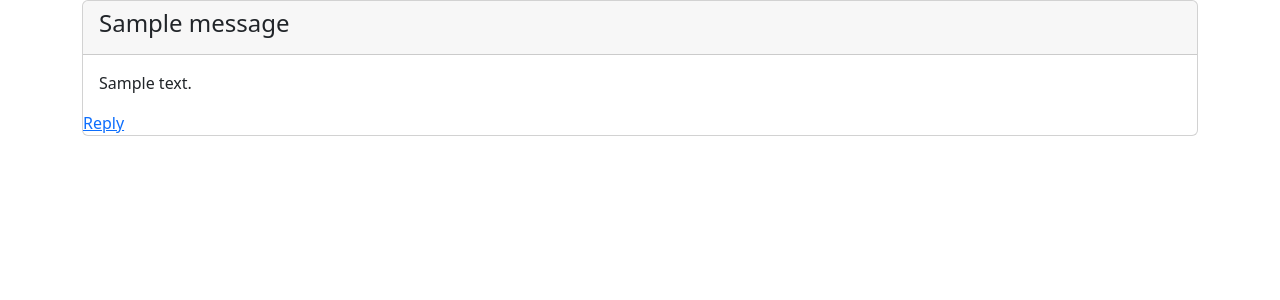
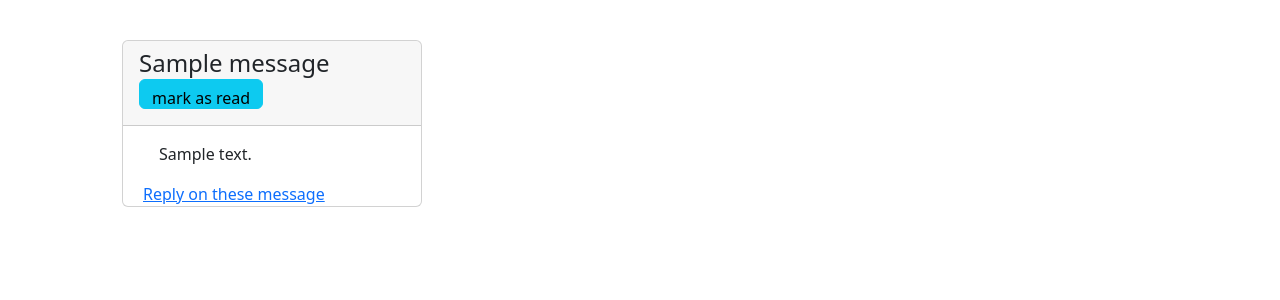
Before and after one commit to noura-ah/admission_project, a Django app: page /show_message in a window 1280 px wide. Shown: the part 62-362 px from the top of the page. Run offline with Django 3.2, Linux system fonts and the light colour scheme; tables that the repository leaves empty hold one stand-in row (values such as "Sample post"); some libraries are stand-ins or nearby versions.

Commit message:
add mark as read btn

```diff
--- a/admission_app/templates/show_message.html
+++ b/admission_app/templates/show_message.html
@@ -1,25 +1,27 @@
 {%extends 'base.html'%}
 
 {%block content%}
-<div class="container">
+<div class="container" style=" display: flex;">
     {% for msg in msgs %}
     <div id="accordion">
-        <div class="card">
+        <div class="card" style="margin: 40px; width: 300px;">
           <div class="card-header" id="headingOne">
             <h5 class="mb-0">
               <h4 data-toggle="collapse" data-target="#collapseOne" aria-expanded="true" aria-controls="collapseOne">
-                {{msg.name}}
+                {{msg.name}}     <a  class="btn btn-info" style="height: 30px;" href="/message/read/{{msg.id}}">mark as read</a>
+
+
               </h4>
             </h5>
           </div>
 
-          <div id="collapseOne" class="collapse show" aria-labelledby="headingOne" data-parent="#accordion">
-            <div class="card-body">
+          <div id="collapseOne" class="collapse show" aria-labelledby="headingOne" data-parent="#accordion" style="margin-left:20px ;">
+            <div class="card-body" >
                {{msg.message}}
             </div>
             <div>
-            <a href = "mailto: {{msg.email}}"> Reply</a>
-        </div>
+            <a href = "mailto: {{msg.email}}"> Reply on these message</a>
+            </div>
           </div>
         </div>
       </div>
```
